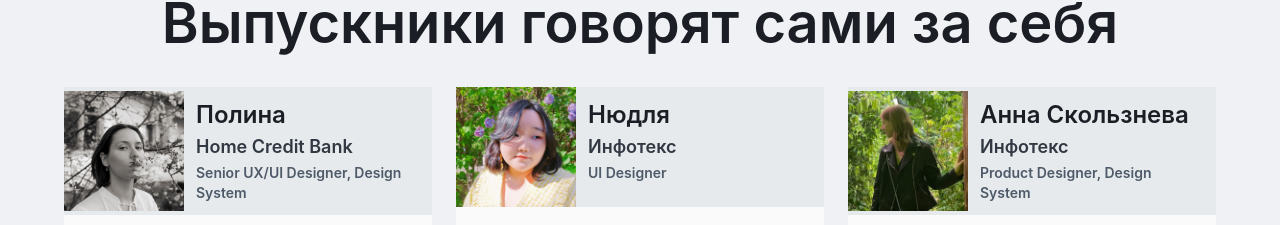
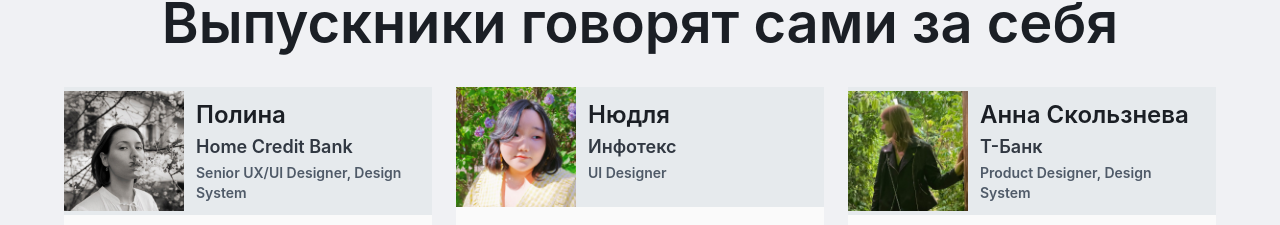
Before and after one commit to ArthurIvanov/dsa-web, a Next.js app: page / in a window 1280 px wide. Shown: the part 4152-4377 px from the top of the page. Built offline with nearby package versions, Linux system fonts and the light colour scheme.

Commit message:
updated testimonials

```diff
--- a/app/sections/testimonials.tsx
+++ b/app/sections/testimonials.tsx
@@ -48,7 +48,7 @@ export const Testimonials = () => {
 					img="/client-3.png"
 					name="Анна Скользнева"
 					role="Product Designer, Design System"
-					company="Инфотекс"
+					company="Т-Банк"
 					content={`Очень понравилась наглядная демонстрация связки дизайна с кодом, это помогает в работе больше всего. Стало намного проще ориентироваться в пропсах компонентов и  собирать компоненты в дизайне более похожими на те, которые есть в коде.
                     Материал был представлен доступно, порадовало, что можно задавать вопросы как по лекциям, так и по моментам, возникающим в работе. Спасибо за дополнительные материалы, которые ты для нас готовил)`}
 				/>
```
